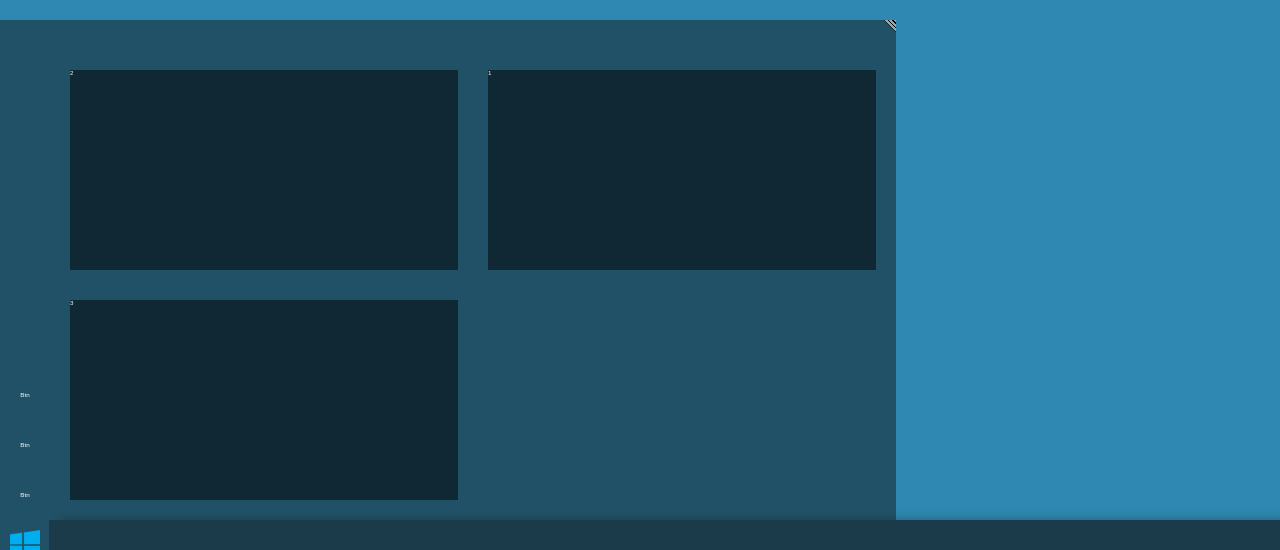
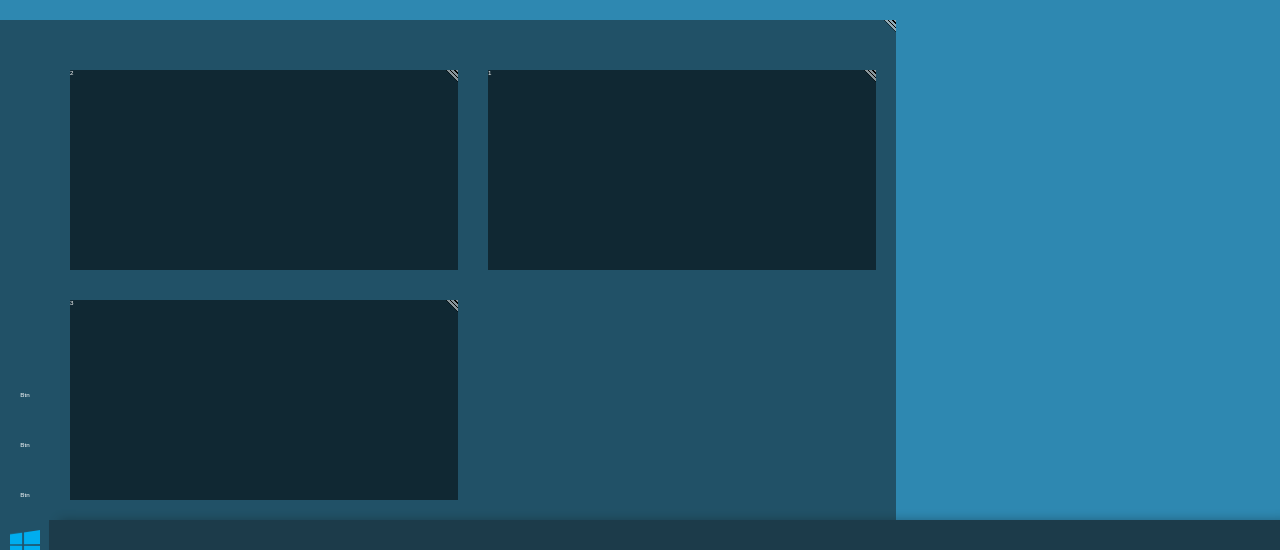
Before and after one commit to fpvonly/wui, a React app: page / in a window 1280 px wide. Both pictures are taken after a click on the element 24 px from the left and 775 px from the top of the page. Shown: the part 230-780 px from the top of the page. Built offline with nearby package versions, Linux system fonts and the light colour scheme.

Commit message:
Added column dimension/position change functionality

```diff
--- a/assets/css/styles.css
+++ b/assets/css/styles.css
@@ -182,9 +182,23 @@ html, body {
 .menu .box {
   background-color: rgba(0, 0, 0, 0.5);
   min-height: 150px;
+  position: relative;
 }
 
 .menu .box:focus {
   outline: none;
   background: rgba(0, 0, 0, 1);
 }
+
+.menu .box .box_resize_grip {
+  position: absolute;
+  width: 12px;
+  height: 12px;
+  top: 0;
+  right: 0;
+  z-index: 5000;
+  cursor: nesw-resize;
+  -webkit-clip-path: polygon(0 0, 100% 0, 100% 100%);
+  clip-path: polygon(0 0, 100% 0, 100% 100%);
+  background: repeating-linear-gradient(45deg,rgba(255,255,255,.5),rgba(255,255,255,.5) 2px,#000 2px,#000 3px);
+}
--- a/src/components/MenuArea.jsx
+++ b/src/components/MenuArea.jsx
@@ -44,15 +44,15 @@ class MenuArea extends React.Component {
   handleMouseMove = (e) => {
     let curWidth = this.menu.getBoundingClientRect().width;
     let curHeight = this.menu.getBoundingClientRect().height;
-    let diffX = (curWidth > 500) ? this.startX - e.pageX : curWidth;
+    let diffX = (curWidth >= 500) ? this.startX - e.pageX : curWidth;
     let newWidth = this.startWidth - diffX;
-    let diffY = (curHeight > 200) ? e.pageY - this.startY : curHeight;
+    let diffY = (curHeight >= 200) ? e.pageY - this.startY : curHeight;
     let newHeight = this.startHeight - diffY;
 
-    if (curWidth > 500) {
+    if (curWidth >= 500) {
       this.menu.style.width = newWidth + 'px';
     }
-    if (newHeight > 200) {
+    if (newHeight >= 200) {
       this.menu.style.height = newHeight + 'px';
     }
   }
@@ -61,8 +61,12 @@ class MenuArea extends React.Component {
     window.removeEventListener('mousemove', this.handleMouseMove, false);
   }
 
+  getContentPanelObj = () => {
+    return this.panel;
+  }
+  render() {
 
-  render() {
+
     return <div className='menu' ref={(c) => { this.menu = c; }}>
       <div className='side_panel'>
         <div className='btn'>
@@ -76,9 +80,9 @@ class MenuArea extends React.Component {
         </div>
       </div>
       <div className='content_panel' ref={(c) => { this.panel = c; }}>
-        <MenuAreaBox text='1' order={2} />
-        <MenuAreaBox text='2' order={1} />
-        <MenuAreaBox text='3' order={3} />
+        <MenuAreaBox text='1' order={2} getContentPanelObj={this.getContentPanelObj} />
+        <MenuAreaBox text='2' order={1} getContentPanelObj={this.getContentPanelObj} />
+        <MenuAreaBox text='3' order={3} getContentPanelObj={this.getContentPanelObj} />
 
       </div>
       <div className='resize_grip' ref={(c) => { this.resizeGrip = c; }} />
--- a/src/components/MenuAreaBox.jsx
+++ b/src/components/MenuAreaBox.jsx
@@ -13,41 +13,80 @@ class MenuAreaBox extends React.Component {
     this.menu = null;
     this.startX = null;
     this.startY = null;
+    this.startWidth = -1;
 
     this.state = {
-      order: this.props.order
+      order: this.props.order,
+      pos: 1,
+      size: 'span 1'
     }
   }
 
   static defaultProps = {
     text: '',
-    order: 1
+    order: 1,
+    getContentPanelObj: () => {}
   };
 
   static propTypes = {
     text: PropTypes.string,
-    order: PropTypes.number
+    order: PropTypes.number,
+    getContentPanelObj: PropTypes.func
   };
 
   componentDidMount() {
-    //this.resizeGrip.addEventListener('mousedown', this.handleMouseDown, false);
+    this.resizeGrip.addEventListener('mousedown', this.handleMouseDown, false);
   }
 
   componentWillUnmount() {
-  //  window.removeEventListener('mousemove', this.handleMouseMove, false);
+    window.removeEventListener('mousemove', this.handleMouseMove, false);
   }
 
+  handleMouseDown = (e) => {
+    this.startX = e.pageX;
+    this.startY = e.pageY;
+    this.startWidth = this.panel.getBoundingClientRect().width;
+    this.startHeight = this.panel.getBoundingClientRect().height;
+    window.addEventListener('mousemove', this.handleMouseMove, false);
+    window.addEventListener('mouseup', this.handleMouseUp, false);
+  }
+
+  handleMouseMove = (e) => {
+    let curWidth = this.panel.getBoundingClientRect().width;
+    let diffX = (curWidth >= 200) ? this.startX - e.pageX : curWidth;
+    let newWidth = this.startWidth - diffX;
+
+    if (curWidth >= 200) {
+      this.panel.style.width = newWidth + 'px';
+    }
+  }
 
   handleMouseUp = () => {
-  //  window.removeEventListener('mousemove', this.handleMouseMove, false);
+    let endWidth = this.panel.getBoundingClientRect().width;
+    let colRelation = endWidth - this.startWidth;
+  //  colRelation = endWidth / (this.startWidth + colRelation*30)
+    let containerWidth = this.props.getContentPanelObj().getBoundingClientRect().width;
+    let singleColWidth = containerWidth / 3;
+    let endCols = Math.ceil(endWidth / singleColWidth);
+
+    this.panel.style.width = 'auto';
+    this.setState({
+      size: (endCols > 3 ? 3 : endCols)
+    });
+    window.removeEventListener('mousemove', this.handleMouseMove, false);
   }
 
 
   render() {
     let styles = {
-      order: this.props.order
+      order: this.props.order,
+      gridColumnStart: 'span ' + this.state.size
     };
-    return <div className='box' style={styles}>{this.props.text}</div>;
+
+    return <div className='box' ref={(c) => { this.panel = c; }} style={styles}>
+      {this.props.text}
+      <div className='box_resize_grip' ref={(c) => { this.resizeGrip = c; }} />
+    </div>;
   }
 
 }
```
